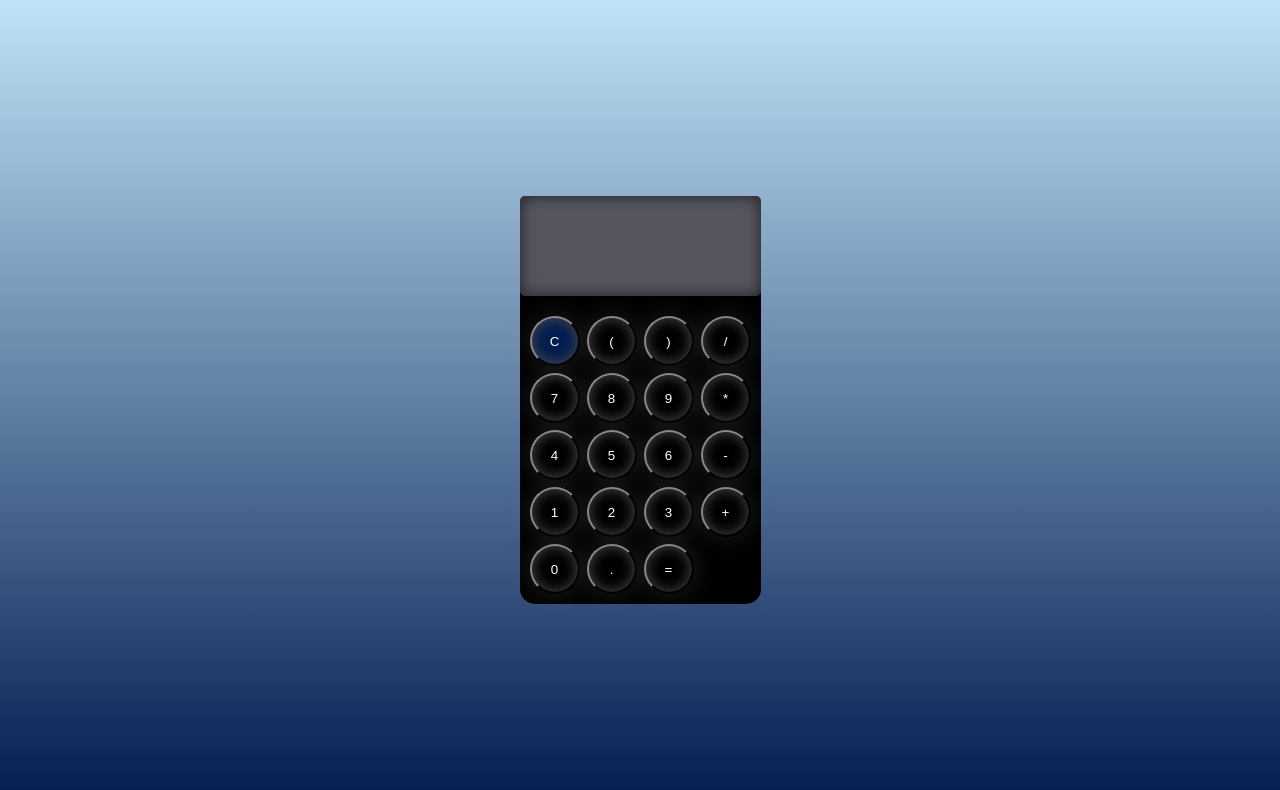
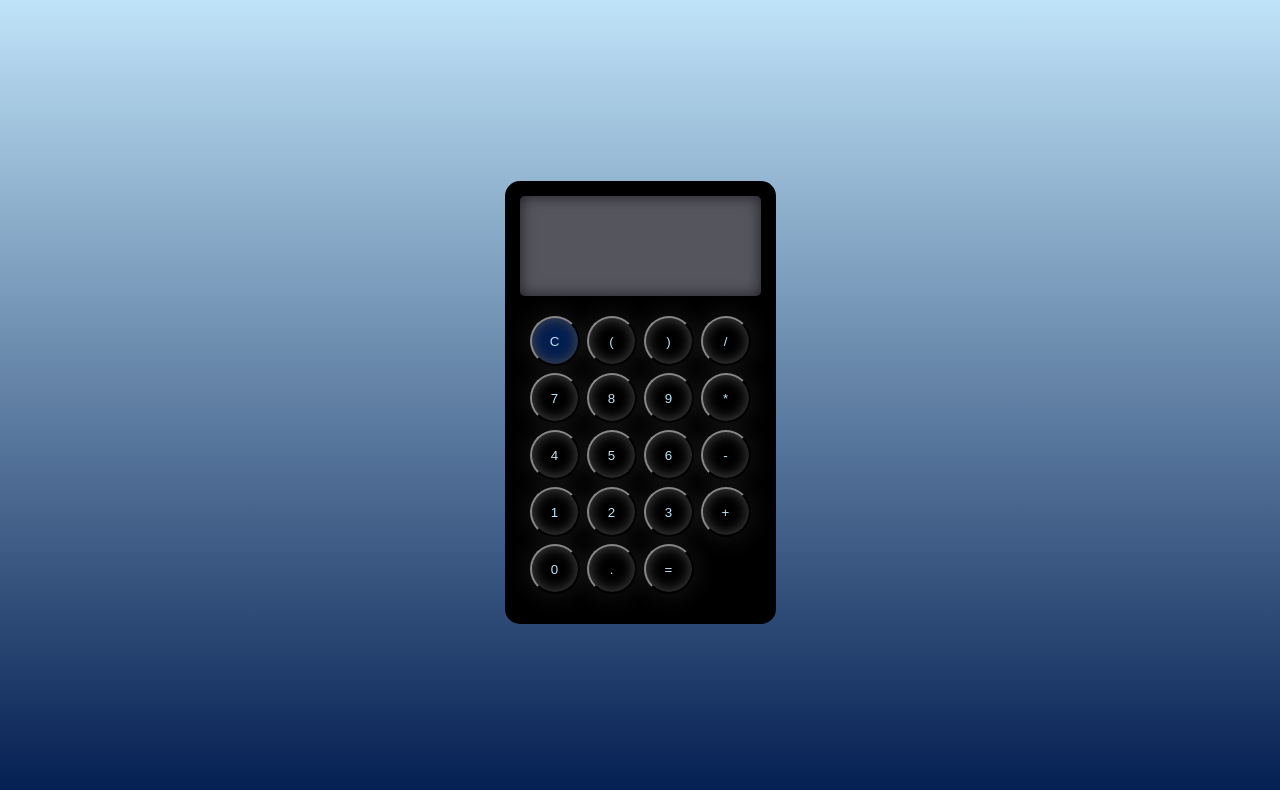
Before and after one commit to Marion-joharane/caculette, a plain HTML site: page index.html in a window 1280 px wide. Drawn offline with Linux system fonts and the light colour scheme.

Commit message:
bouton couleur et animation

```diff
--- a/css/index.css
+++ b/css/index.css
@@ -18,6 +18,8 @@ body {
 	display: flex;
 	flex-direction: column;
 	border-radius: 15px;
+	padding: 15px;
+	box-shadow: 0 5px black;
 }
 
 #ecran {
@@ -28,10 +30,11 @@ body {
 	border-radius: 5px;
 	display: flex;
 	justify-content: flex-end; /* aligner à droite */
+	align-items: flex-end;
 	padding: 5px;
 	font-size: 15px;
 	box-shadow: inset 0 0 1em rgba(0, 0, 0, 0.651);
-	color: aliceblue;
+	color: #bfe3f8;
 }
 
 .touches {
@@ -43,14 +46,25 @@ body {
 }
 
 button {
+	outline: none;
 	border-radius: 30px;
 	border-color: rgb(53, 52, 52);
-	color: rgb(255, 255, 255);
+	color: #bfe3f8;
 	background-color: rgb(0, 0, 0);
 	box-shadow: inset 0 0 1em rgb(73, 73, 73),
-		0 0 2em rgba(196, 186, 186, 0.164);
+		0 0 2em rgba(196, 186, 186, 0.132);
+}
+button:active {
+	background-color: #bfe3f8;
+	color: rgb(2, 29, 80);
+	transform: translateY(1px);
 }
 
 #c {
 	background-color: rgb(2, 29, 80);
 }
+#c:active {
+	background-color: #bfe3f8;
+	color: rgb(2, 29, 80);
+	transform: translateY(1px);
+}
```
